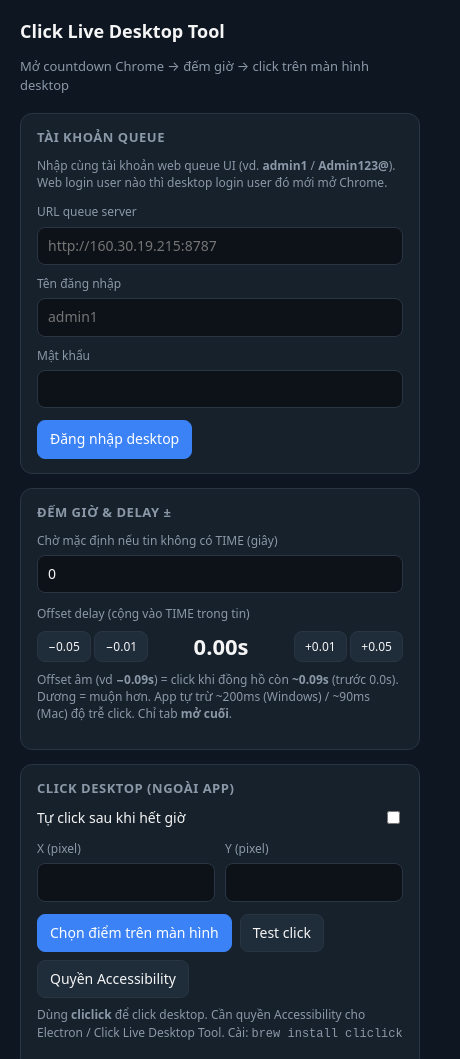
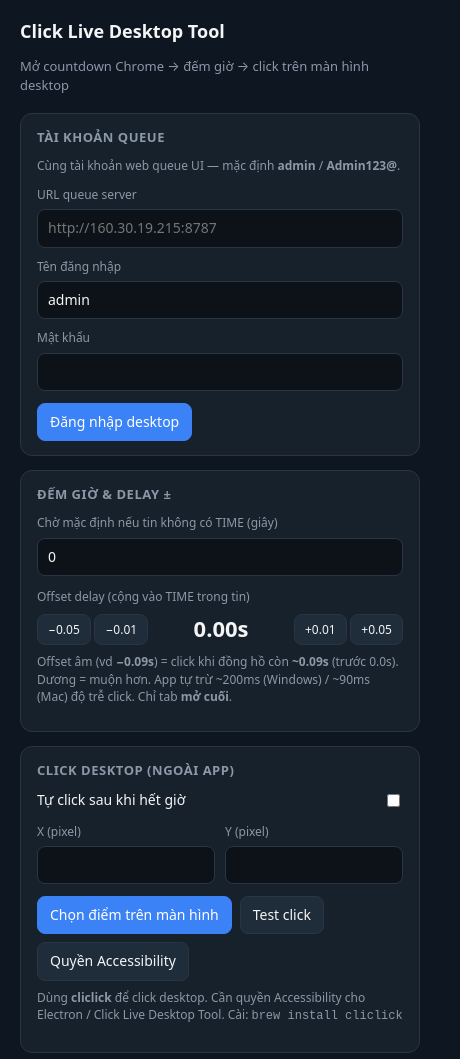
Before and after one commit to tungmse020802/click-live, an Electron app: page desktop-tool/ui/settings.html in a window 460 px wide. Shown: the top 1059 px of the page. Drawn offline with Linux system fonts and the light colour scheme; no server answers.

Commit message:
Add admin account to queue users and clarify desktop login defaults.
Include admin:Admin123@ in QUEUE_UI_USERS for web and desktop login, and improve the error when the server has not deployed the desktop auth API yet.

Co-authored-by: Cursor <cursoragent@cursor.com>

```diff
--- a/desktop-tool/ui/settings.html
+++ b/desktop-tool/ui/settings.html
@@ -130,7 +130,7 @@
 
     <section>
       <h2>Tài khoản queue</h2>
-      <p class="hint" style="margin-top:0">Nhập cùng tài khoản web queue UI (vd. <strong>admin1</strong> / <strong>Admin123@</strong>). Web login user nào thì desktop login user đó mới mở Chrome.</p>
+      <p class="hint" style="margin-top:0">Cùng tài khoản web queue UI — mặc định <strong>admin</strong> / <strong>Admin123@</strong>.</p>
       <div id="loggedInPanel" class="hidden">
         <p>Đang đăng nhập: <span class="auth-badge" id="loggedInUser">—</span></p>
         <p class="hint" id="loggedInUrl"></p>
@@ -142,7 +142,7 @@
         <label>URL queue server</label>
         <input id="queueUrl" type="url" placeholder="http://160.30.19.215:8787" autocomplete="off">
         <label style="margin-top:10px">Tên đăng nhập</label>
-        <input id="loginUsername" type="text" placeholder="admin1" autocomplete="username">
+        <input id="loginUsername" type="text" placeholder="admin" value="admin" autocomplete="username">
         <label style="margin-top:10px">Mật khẩu</label>
         <input id="loginPassword" type="password" autocomplete="current-password">
         <div class="auth-row">
```
Also changed, not shown: desktop-tool/src/auth.js (+8 -1 lines), 2 other files.
